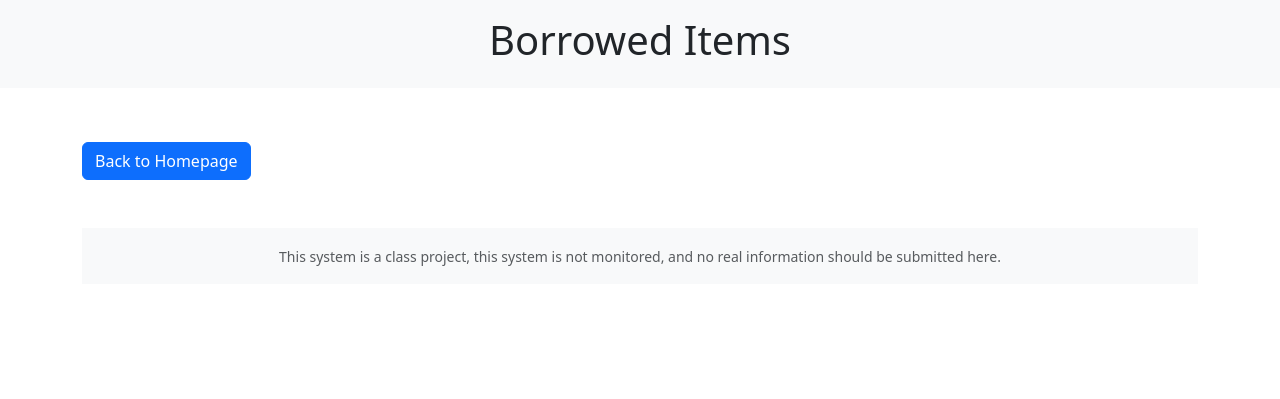
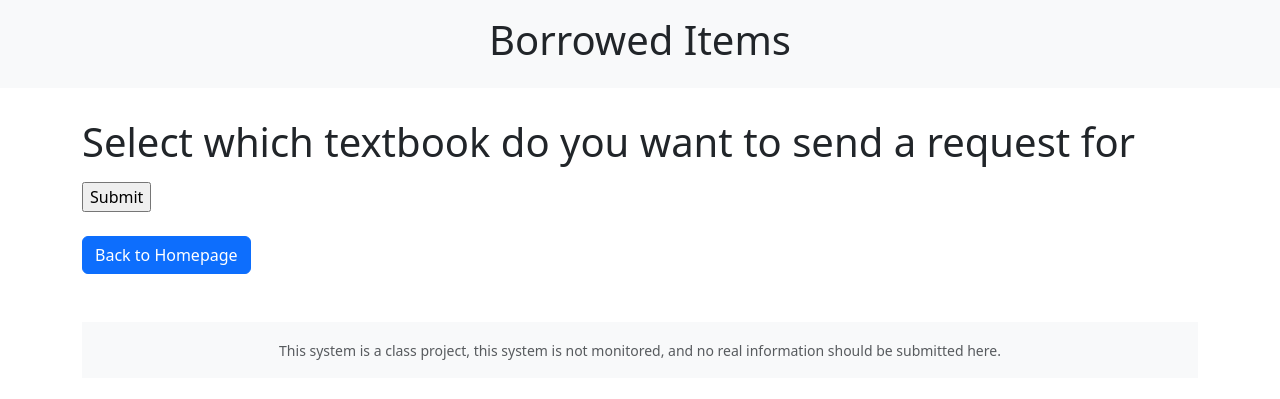
Before and after one commit to AidanSzilagyi/textbook-lending-catalog, a Django app: page /borrowed_items/ in a window 1280 px wide. Shown: the top 399 px of the page. Run offline with Django 5.2, Linux system fonts and the light colour scheme; the visitor is signed in with stand-in values (Sample User, id 1); data that the repository does not hold is empty.

Commit message:
Edited the page for borrowed_items.html

```diff
--- a/mainmenu/templates/borrowed_items.html
+++ b/mainmenu/templates/borrowed_items.html
@@ -17,6 +17,44 @@
       </div>
     </div>
   </div>
+  <div>
+  {% if user.profile.userRole == 0 %}
+    <div>
+        <form action="{% url 'available_to_requested' %}" method="post">
+            {%  csrf_token %}
+            <fieldset>
+                <legend><h1>Select which textbook do you want to send a request for</h1></legend>
+                    {% for item in available_items %}
+                        <div>
+                            <input type ="radio" name="item" id="item{{ forloop.counter }}" value="{{ item.id }}">
+                            <label for="item{{ forloop.counter }}">{{item}}</label><br>
+                        </div>
+                {% endfor %}
+            </fieldset>
+            <input type="submit" value="Submit">
+        </form>
+    </div>
+  {% endif %}
+  </div>
+  <div>
+  {% if user.profile.userRole == 1 %}
+    <div>
+        <form action="{% url 'requested_to_in_circulation' %}" method="post">
+            {%  csrf_token %}
+            <fieldset>
+                <legend><h1>Select which textbook do you want to send a request for</h1></legend>
+                    {% for item in requested_items_items %}
+                        <div>
+                            <input type ="radio" name="item" id="item{{ forloop.counter }}" value="{{ item.id }}">
+                            <label for="item{{ forloop.counter }}">{{item}}</label><br>
+                        </div>
+                {% endfor %}
+            </fieldset>
+            <input type="submit" value="Submit">
+        </form>
+    </div>
+  {% endif %}
+  </div>
   <div class="mt-4">
     <a href="{% url 'home_page_router' %}" class="btn btn-primary">Back to Homepage</a>
   </div>
--- a/mainmenu/urls.py
+++ b/mainmenu/urls.py
@@ -25,7 +25,7 @@ urlpatterns = [
     path('add-item-submit/', views.add_item_submit, name='add_item_submit'),
     path('tag_create/', views.tag_create, name='tag_create'),
     path('available_to_requested/', views.available_to_requested, name='available_to_requested'),
-
+    path('requested_to_in_circulation/', views.requested_to_in_circulation, name='requested_to_in_circulation'),
     path('item_post/', views.item_post, name='item_post'),
     path('items/<uuid:uuid>/', views.item_detail, name='item_detail'),
 ]
--- a/mainmenu/views.py
+++ b/mainmenu/views.py
@@ -95,8 +95,22 @@ def available_to_requested(request):
     try:
         selected_item = available_items.get(pk=request.POST['item'])
     except (KeyError, Item.DoesNotExist):
-        return render(request, "available_to_requested.html")
+        return render(request, "borrowed_items.html", {"available_items": available_items})
+    else:
+        selected_item.status = 'requested'
+        selected_item.save()
+        return HttpResponseRedirect(reverse('home_page_router'))
 
+def requested_to_in_circulation(request):
+    requested_items = Item.objects.filter(status='requested')
+    try:
+        selected_item = requested_items.get(pk=request.POST['item'])
+    except (KeyError, Item.DoesNotExist):
+        return render(request, "borrowed_items.html", {"requested_items": requested_items})
+    else:
+        selected_item.status = 'in_circulation'
+        selected_item.save()
+        return HttpResponseRedirect(reverse('home_page_router'))
 
 @login_required
 def marketplace(request):
```
